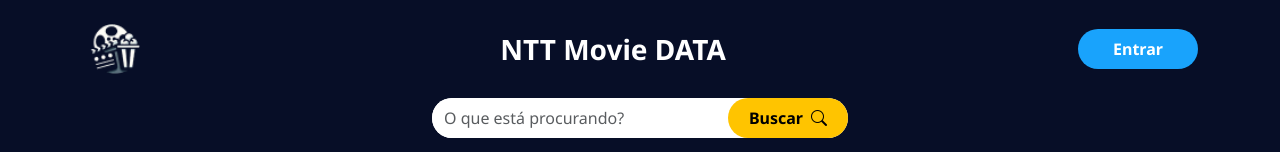
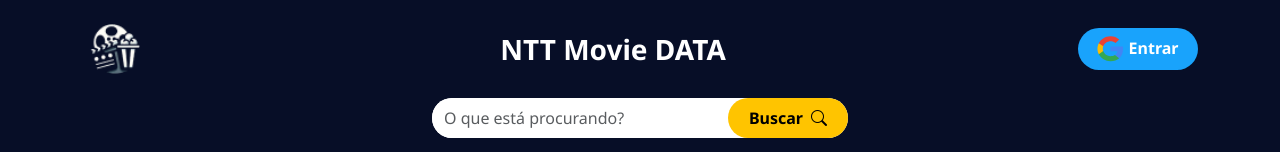
Before and after one commit to marina-barbosa/ntt-movie-data, an Angular app: page / in a window 1280 px wide. Shown: the top 152 px of the page. Built offline with nearby package versions, Linux system fonts and the light colour scheme.

Commit message:
feat: add icon gmail svg

```diff
--- a/src/app/layout/header/header.component.html
+++ b/src/app/layout/header/header.component.html
@@ -17,7 +17,10 @@
     </div>
 
     <div>
-      <app-button routerLink="/login" variant="primary" ariaLabel="Ir para a página de login">Entrar</app-button>
+      <app-button routerLink="/login" variant="primary" ariaLabel="Ir para a página de login">
+        <img src="./gmail-icon.svg" alt="icone do gmail" />
+        Entrar
+      </app-button>
     </div>
 
   </div>
```
Also changed, not shown: public/gmail-icon.svg (added).
